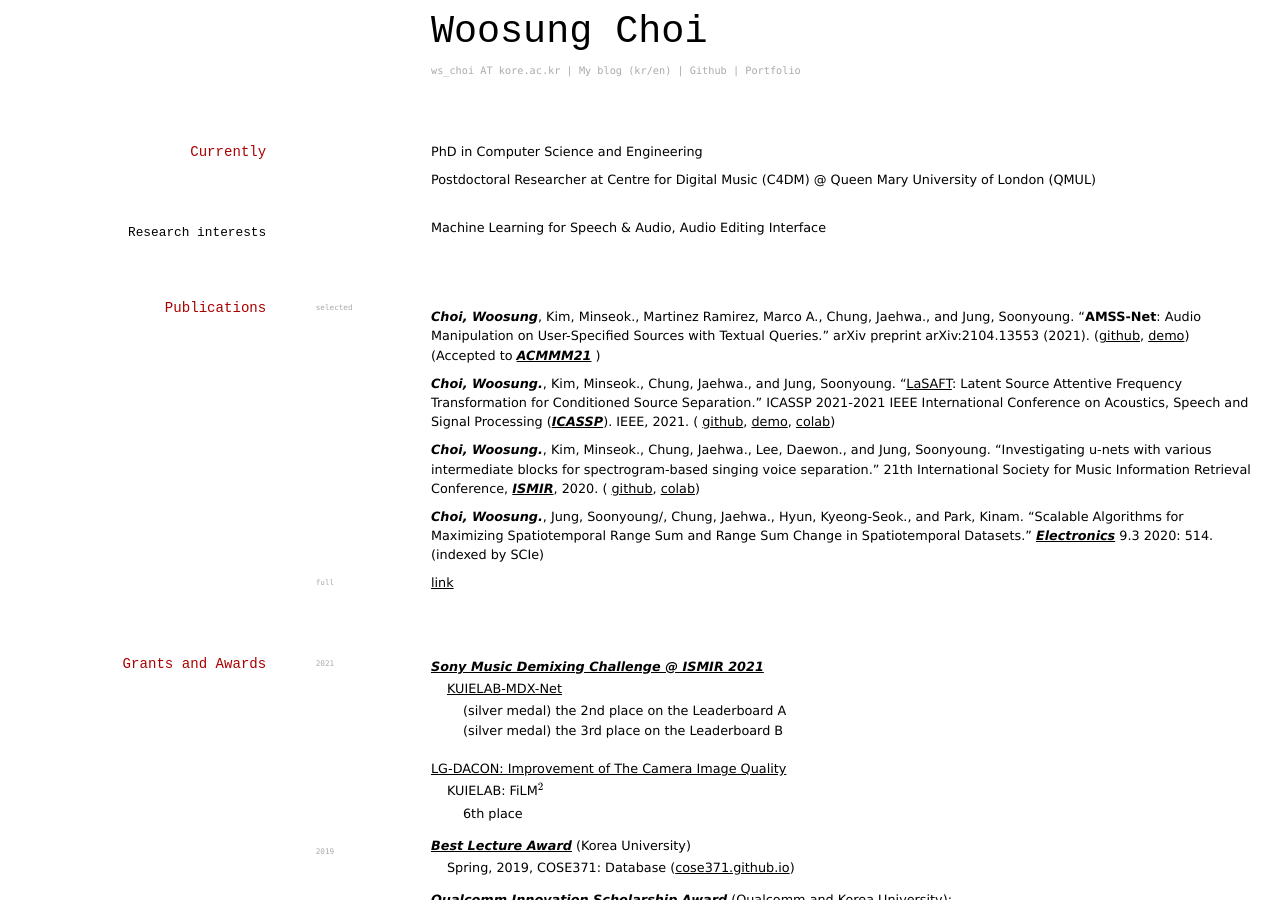
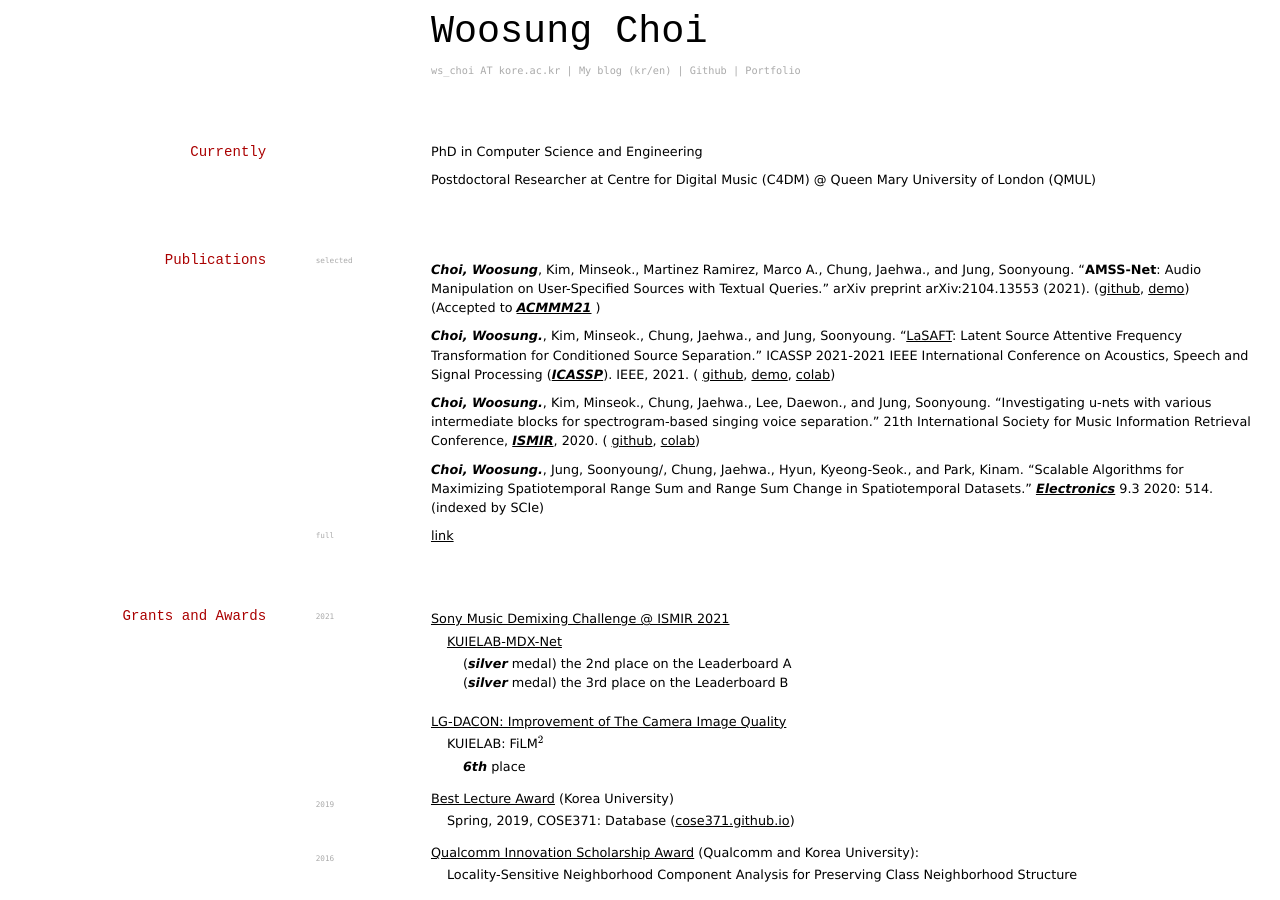
Before and after one commit to ws-choi/cv, a Jekyll site: the page built from index.md, in a window 1280 px wide and 900 px high. Built offline with Jekyll 4.4.1, drawn with Linux system fonts in a browser that asks for light colours; formulas are drawn with MathJax 3; part of the change alters nothing that is shown.

Commit message:
Update index.md

```diff
--- a/index.md
+++ b/index.md
@@ -18,10 +18,6 @@ PhD in Computer Science and Engineering
 
 Postdoctoral Researcher at Centre for Digital Music (C4DM) @ Queen Mary University of London (QMUL)
 
-### Research interests
-
-- Machine Learning for Speech & Audio, Audio Editing Interface
-
 ## Publications
 
 `selected`
@@ -35,28 +31,28 @@ Postdoctoral Researcher at Centre for Digital Music (C4DM) @ Queen Mary Universi
 ***Choi, Woosung.***, Jung, Soonyoung/, Chung, Jaehwa., Hyun, Kyeong-Seok., and Park, Kinam. "Scalable Algorithms for Maximizing Spatiotemporal Range Sum and Range Sum Change in Spatiotemporal Datasets." ***[Electronics](https://www.mdpi.com/2079-9292/9/3/514)*** 9.3 2020: 514. (indexed by SCIe)
 
 `full`
-[link](https://github.com/ws-choi/ws-choi.github.io/blob/full-pub/index.md#publications)
+[link](https://scholar.google.com/citations?user=zVirpHQAAAAJ&hl=ko)
 
 ## Grants and Awards
 
 `2021`
-- ***[Sony Music Demixing Challenge @ ISMIR 2021](https://www.aicrowd.com/challenges/music-demixing-challenge-ismir-2021)***
+- [Sony Music Demixing Challenge @ ISMIR 2021](https://www.aicrowd.com/challenges/music-demixing-challenge-ismir-2021)
     - [KUIELAB-MDX-Net](https://github.com/kuielab/mdx-net)
-        - (silver medal) the 2nd place on the Leaderboard A
-        - (silver medal) the 3rd place on the Leaderboard B
+        - (*silver* medal) the 2nd place on the Leaderboard A
+        - (*silver* medal) the 3rd place on the Leaderboard B
 - [LG-DACON: Improvement of The Camera Image Quality](https://dacon.io/competitions/official/235746/overview/description)
     - KUIELAB: FiLM${}^2$
-      - 6th place
+      - *6th* place
 
 `2019`
-- ***[Best Lecture Award](https://www.korea.ac.kr/cop/bestLecture/bestLectureList.do?siteId=university#)*** (Korea University)
+- [Best Lecture Award](https://www.korea.ac.kr/cop/bestLecture/bestLectureList.do?siteId=university#) (Korea University)
     - Spring, 2019, COSE371: Database ([cose371.github.io](https://cose371.github.io/))
 
 `2016`
-- ***[Qualcomm Innovation Scholarship Award](https://1drv.ms/p/s!AszT-SZB_jBylxqwb5M7jddIE9Tk?e=6dOqAG)*** (Qualcomm and Korea University):
+- [Qualcomm Innovation Scholarship Award](https://1drv.ms/p/s!AszT-SZB_jBylxqwb5M7jddIE9Tk?e=6dOqAG) (Qualcomm and Korea University):
     - Locality-Sensitive Neighborhood Component Analysis for Preserving Class Neighborhood Structure
 
-- ***[Best Paper](https://www.researchgate.net/publication/316336290_An_Efficient_Angular_Space_Partitioning_Based_Skyline_Query_Processing_Using_Sampling-Based_Pruning)*** (Korea Information Processing Society Conference):
+- [Best Paper](https://www.researchgate.net/publication/316336290_An_Efficient_Angular_Space_Partitioning_Based_Skyline_Query_Processing_Using_Sampling-Based_Pruning) (Korea Information Processing Society Conference):
     - ***Choi, Woosung.***, Min, J. H., Chung, Jaehwa., and Jung, Soonyoung. "A Sampling-based Pruning Approach for Efficient Angular Space Partitioning based Skyline Query Processing." Proceedings of the Korea Information Processing Society Conference. Korea Information Processing Society, 2016.
 
 `2014`
```
